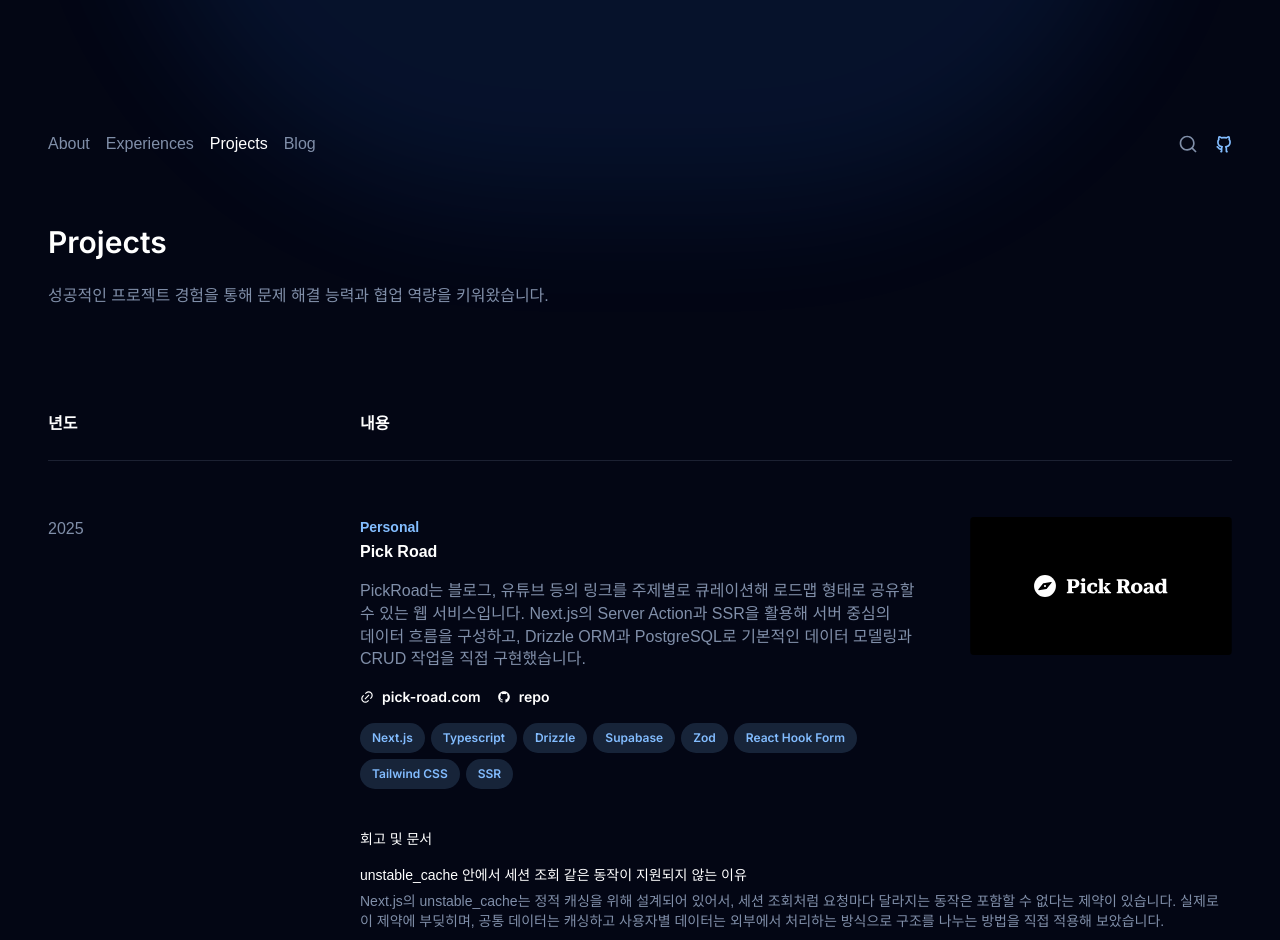
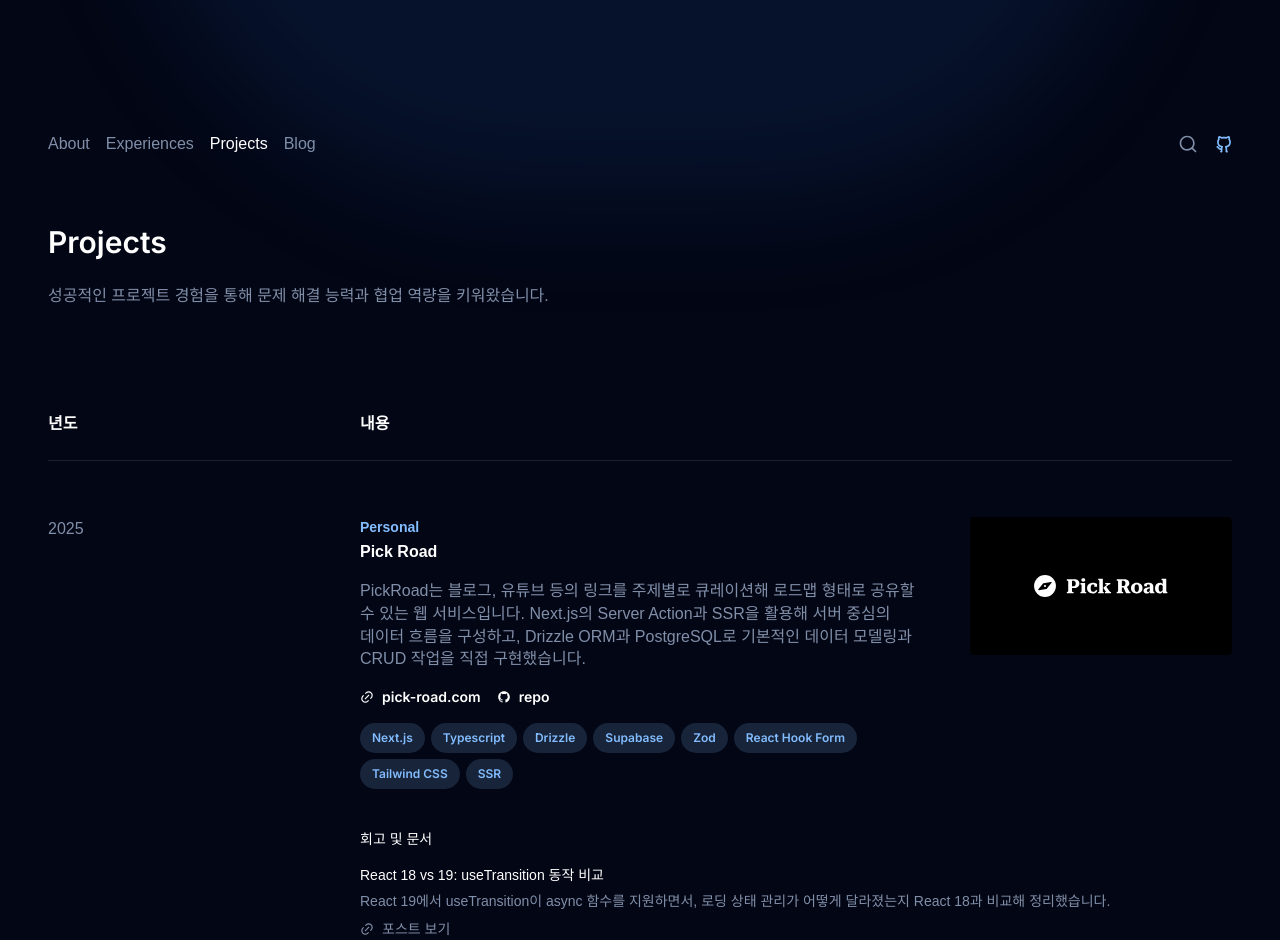
Before and after one commit to cksrlcks/portfolio, a Next.js app: page /projects in a window 1280 px wide. Shown: the top 940 px of the page. Built offline with nearby package versions, Linux system fonts and the light colour scheme; a web font is replaced by a local one.

Commit message:
docs: react-transition 포스트 수정

```diff
--- a/_posts/react-transition.mdx
+++ b/_posts/react-transition.mdx
@@ -1,7 +1,7 @@
 ---
 title: 'React 18 vs 19: useTransition 동작 비교'
 date: '2025-05-26'
-description: 'React 19에서 useTransition이 async 함수를 지원하면서, 로딩 상태 관리가 어떻게 달라졌는지 React 18과 비교해 정리했습니다. 서버 액션과의 연계, useActionState와의 흐름까지 실험과 문서 기반으로 살펴봅니다.'
+description: 'React 19에서 useTransition이 async 함수를 지원하면서, 로딩 상태 관리가 어떻게 달라졌는지 React 18과 비교해 정리했습니다.'
 ---
 
 React 19에서 `useTransition` 훅이 의미 있게 개선되었습니다. 특히 비동기 함수와의 통합 지원은 서버 액션을 많이 사용하는 프로젝트 [PickRoad](https://pick-road.com)에서 실제로 큰 도움이 되었습니다.
--- a/src/data/projects.ts
+++ b/src/data/projects.ts
@@ -32,6 +32,12 @@ export const PROJECT_DATA: ProjectData[] = [
       'SSR',
     ],
     docs: [
+      {
+        title: 'React 18 vs 19: useTransition 동작 비교',
+        description:
+          'React 19에서 useTransition이 async 함수를 지원하면서, 로딩 상태 관리가 어떻게 달라졌는지 React 18과 비교해 정리했습니다.',
+        link: '/post/react-transition',
+      },
       {
         title: 'unstable_cache 안에서 세션 조회 같은 동작이 지원되지 않는 이유',
         description:
```
